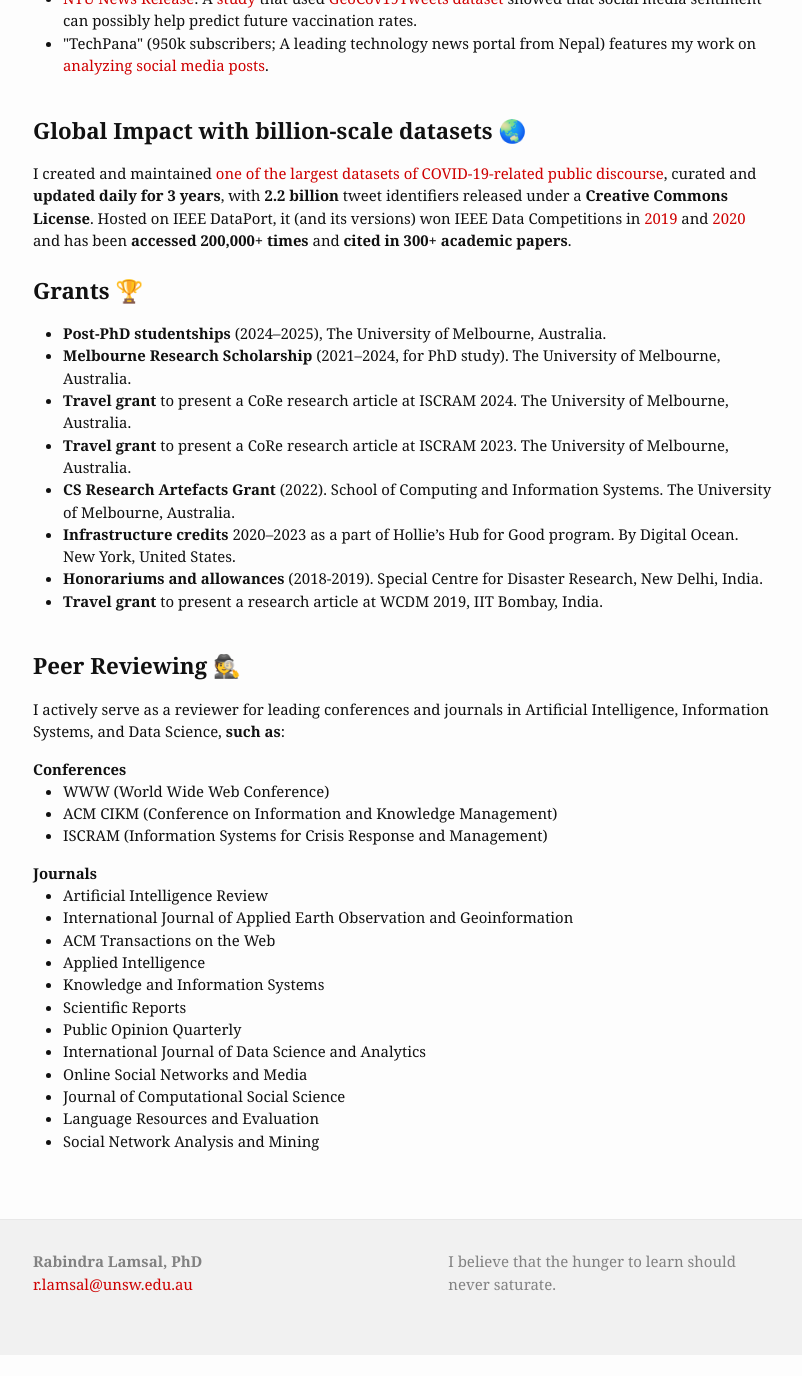
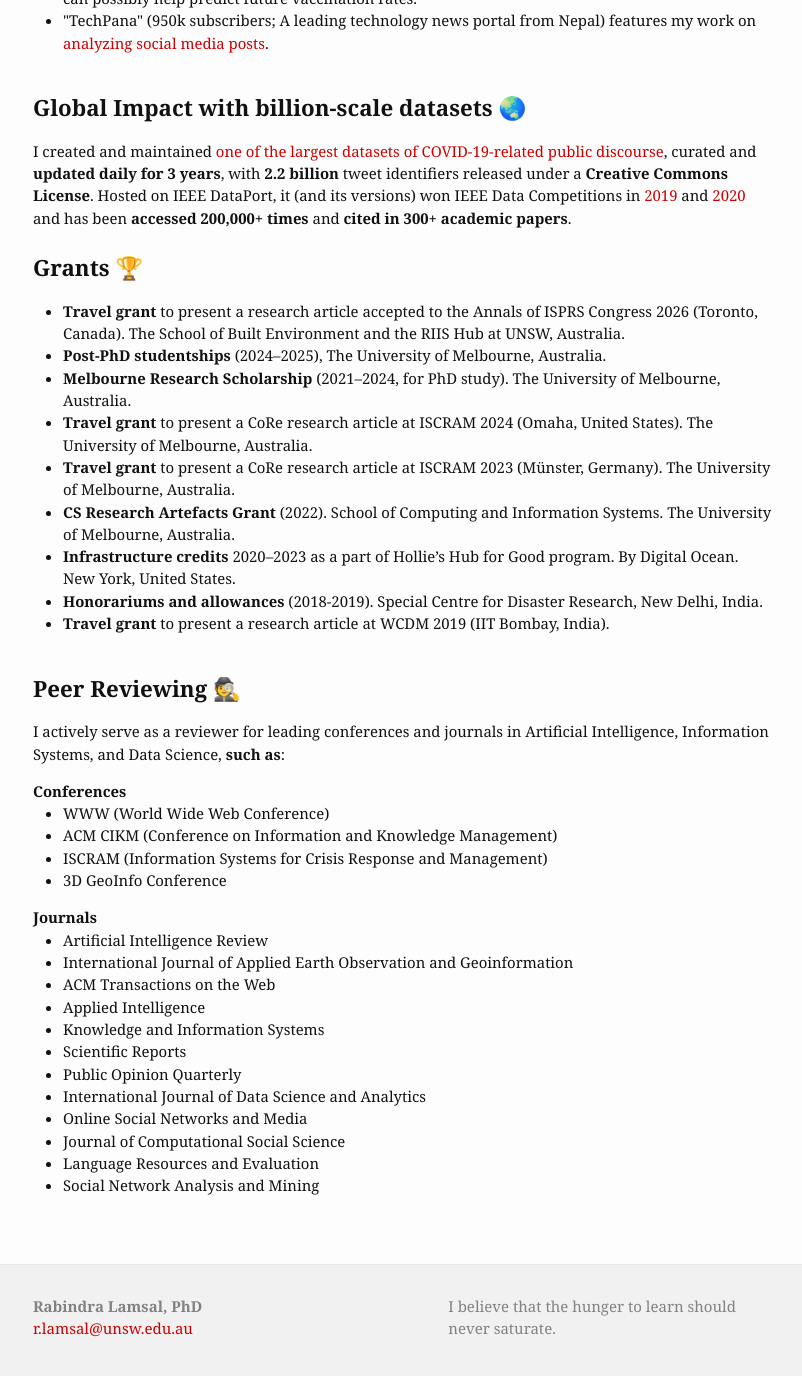
Before and after one commit to rabindralamsal/personal-site, a Jekyll site: the page built from index.html, in a window 1280 px wide and 1400 px high, scrolled down 1681 px. Shown: the top 1376 px of the window, without its empty margins (237-1039 px from the left). Built offline with Jekyll 4.4.1, drawn with Linux system fonts in a browser that asks for light colours; before the commit the page ends 3036 px from its top, so only the background shows below that; some of the changed text lies outside the part shown.

Commit message:
Update travel grant descriptions for clarity

```diff
--- a/index.html
+++ b/index.html
@@ -9,9 +9,7 @@
 <p>I hold a PhD from the <a href="https://cis.unimelb.edu.au/">School of Computing and Information Systems</a> at the <a href="https://unimelb.edu.au/">University of Melbourne</a>. The <a href="https://scholarships.unimelb.edu.au/awards/melbourne-research-scholarship">Melbourne Research Scholarship</a> fully funded my PhD. My thesis focused on <a href="http://hdl.handle.net/11343/354876">designing advanced Artificial Intelligence (AI) methods</a>, with key disciplines including Natural Language Processing (NLP), Pattern Recognition, Deep Learning, and Information Systems for sustainable systems and the public good.
 
 <br><br>
-Here's a link to my <a href="https://scholar.google.com/citations?hl=en&user=tN_Eb9MAAAAJ&view_op=list_works&sortby=pubdate">Google Scholar</a> profile. (citations: <b>800+</b>; h-index: <b>13</b>; i10-index: <b>15</b>)<br><br>
-
-I maintain a list of my publications (journal/conference articles, book chapters, preprints, datasets) <a href="/research/">here</a>.<br><br>
+Here's a link to my <a href="https://scholar.google.com/citations?hl=en&user=tN_Eb9MAAAAJ&view_op=list_works&sortby=pubdate">Google Scholar</a> profile. (citations: <b>800+</b>; h-index: <b>13</b>; i10-index: <b>15</b>). I maintain a list of my publications (journal/conference articles, book chapters, preprints, datasets) <a href="/research/">here</a>.<br><br>
 
 Alongside my research on AI for the public good, I am a regular blood donor with <a href="https://www.lifeblood.com.au/">Australian Red Cross Lifeblood</a>, recently reaching my <b>10th donation</b> milestone. 🩸
 
@@ -84,14 +82,15 @@
 <br><br>
 <h2> Grants 🏆</h2>
 <ul>
+<li><b>Travel grant</b> to present a research article accepted to the Annals of ISPRS Congress 2026 (Toronto, Canada). The School of Built Environment and the RIIS Hub at UNSW, Australia.</li>
 <li><b>Post-PhD studentships</b> (2024–2025), The University of Melbourne, Australia.</li>
 <li><b>Melbourne Research Scholarship</b> (2021–2024, for PhD study). The University of Melbourne, Australia.</li>
-<li><b>Travel grant</b> to present a CoRe research article at ISCRAM 2024. The University of Melbourne, Australia.</li>
-<li><b>Travel grant</b> to present a CoRe research article at ISCRAM 2023. The University of Melbourne, Australia.</li>
+<li><b>Travel grant</b> to present a CoRe research article at ISCRAM 2024 (Omaha, United States). The University of Melbourne, Australia.</li>
+<li><b>Travel grant</b> to present a CoRe research article at ISCRAM 2023 (Münster, Germany). The University of Melbourne, Australia.</li>
 <li><b>CS Research Artefacts Grant</b> (2022). School of Computing and Information Systems. The University of Melbourne, Australia.</li>
 <li><b>Infrastructure credits</b> 2020–2023 as a part of Hollie’s Hub for Good program. By Digital Ocean. New York, United States.</li>
 <li><b>Honorariums and allowances</b> (2018-2019). Special Centre for Disaster Research, New Delhi, India.</li>
-<li><b>Travel grant</b> to present a research article at WCDM 2019, IIT Bombay, India.</li>
+<li><b>Travel grant</b> to present a research article at WCDM 2019 (IIT Bombay, India).</li>
 </ul>
 
 
@@ -105,6 +104,7 @@
         <li>WWW (World Wide Web Conference)</li>
         <li>ACM CIKM (Conference on Information and Knowledge Management)</li>
         <li>ISCRAM (Information Systems for Crisis Response and Management)</li>
+        <li>3D GeoInfo Conference</li>
     </ul>
 
     <b>Journals</b>
```
